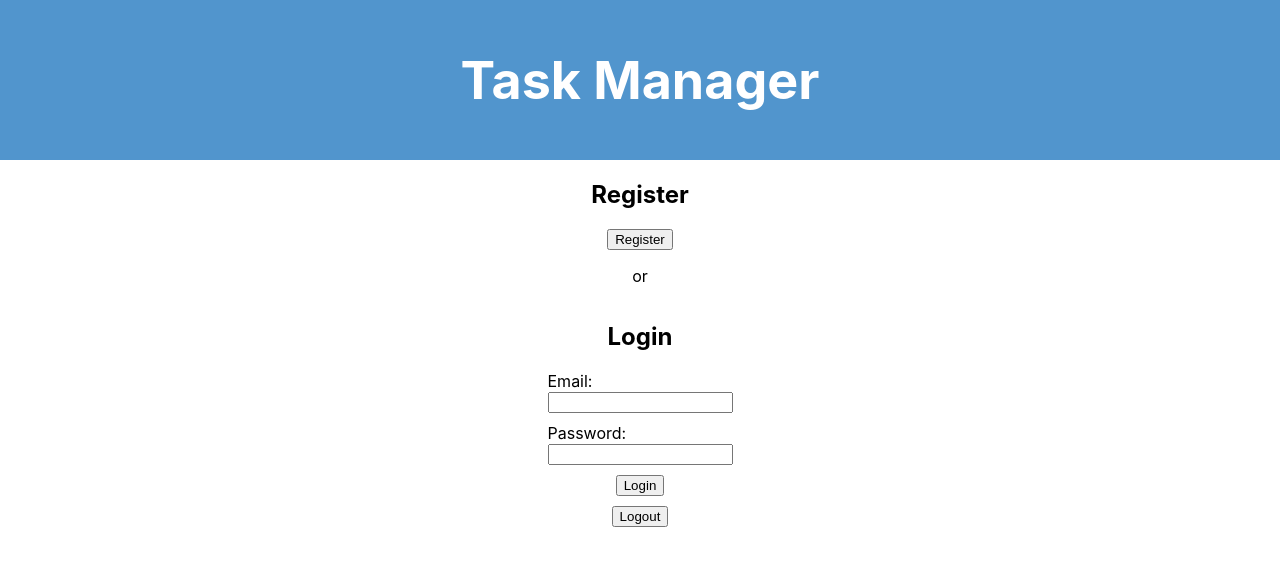
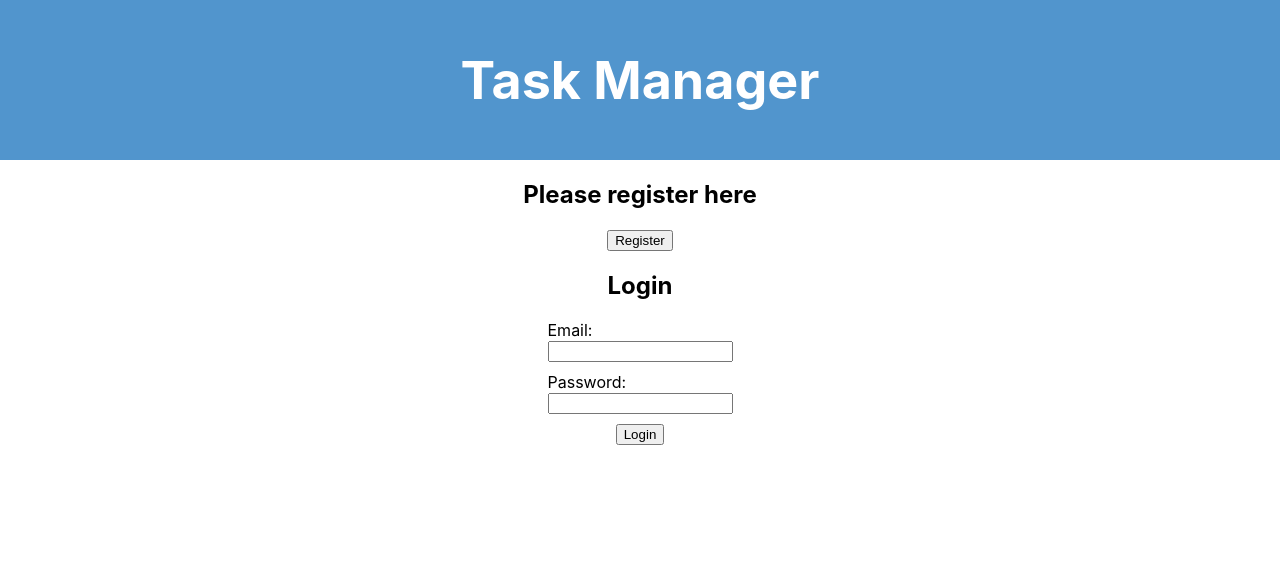
Before and after one commit to joaquimbarreto/task-manager, a React (Create React App) app in the folder client/: page / in a window 1280 px wide. Shown: the top 566 px of the page. Built offline with nearby package versions, Linux system fonts and the light colour scheme.

Commit message:
login logout workflow ok

```diff
--- a/client/src/App.js
+++ b/client/src/App.js
@@ -4,16 +4,27 @@ import NotFound from "./components/NotFound";
 import Login from "./components/Login";
 import Tasks from "./components/Tasks";
 import User from "./components/User";
+import Nav from "./components/Nav";
+import usersAPI from "./usersAPI";
 import "./App.css";
 
 import { Route, Switch, withRouter } from "react-router-dom";
 
-const App = () => {
+const App = props => {
   const [user, setUser] = useState(null);
 
-  const login = (user, token) => {
+  const login = user => {
     console.log(user);
     setUser(user);
+  };
+
+  const logout = () => {
+    const token = localStorage.getItem("token");
+    usersAPI.logout(token);
+    console.log("Logged Out");
+    localStorage.removeItem("token");
+    setUser(null);
+    props.history.push("/");
   };
 
   return (
@@ -21,6 +32,7 @@ const App = () => {
       <header className="App-header">
         <h1>Task Manager</h1>
       </header>
+      <Nav user={user} logout={logout} />
       <Switch>
         <Route
           exact
--- a/client/src/components/Login.js
+++ b/client/src/components/Login.js
@@ -2,41 +2,32 @@ import React, { useState } from "react";
 import usersAPI from "../usersAPI";
 
 const Login = props => {
-  const [user, setUser] = useState({
+  const [userInput, setUserInput] = useState({
     email: "",
     password: ""
   });
 
   const handleInputChange = event => {
     const { name, value } = event.target;
-    setUser({ ...user, [name]: value });
+    setUserInput({ ...userInput, [name]: value });
   };
 
   const handleSubmit = event => {
     event.preventDefault();
-    usersAPI.login(user).then(res => {
+    usersAPI.login(userInput).then(res => {
       if (res.error) {
         alert(res.error);
       } else {
         props.login(res.data.user);
         localStorage.removeItem("token");
         localStorage.setItem("token", res.data.token);
+        props.history.push("/user/tasks");
       }
     });
   };
 
-  const handleLogout = () => {
-    const token = localStorage.getItem("token");
-    usersAPI.logout(token);
-    console.log("Logged Out");
-    localStorage.removeItem("token");
-  };
-
   return (
     <div className="login">
-      <h2>Register</h2>
-      <button>Register</button>
-      <p>or</p>
       <h2>Login</h2>
       <form action="" method="get" className="form-login">
         <div className="form-login">
@@ -68,7 +59,6 @@ const Login = props => {
           />
         </div>
       </form>
-      <button onClick={handleLogout}>Logout</button>
     </div>
   );
 };
--- /dev/null
+++ b/client/src/components/Nav.js
@@ -0,0 +1,22 @@
+import React from "react";
+import "../App.css";
+
+const Nav = props => {
+  return (
+    <div className="nav">
+      {props.user ? (
+        <div>
+          <p>User: {props.user.name}</p>
+          <button onClick={props.logout}>Logout</button>
+        </div>
+      ) : (
+        <div>
+          <h2>Please register here</h2>
+          <button>Register</button>
+        </div>
+      )}
+    </div>
+  );
+};
+
+export default Nav;
--- a/client/src/components/Tasks.js
+++ b/client/src/components/Tasks.js
@@ -5,7 +5,8 @@ const Tasks = () => {
   const [tasks, setTasks] = useState([]);
 
   useEffect(() => {
-    tasksAPI.tasks().then(res => setTasks(res.data));
+    const token = localStorage.getItem("token");
+    tasksAPI.tasks(token).then(res => setTasks(res.data));
   }, []);
 
   return (
--- a/client/src/tasksAPI.js
+++ b/client/src/tasksAPI.js
@@ -1,15 +1,12 @@
 import axios from "axios";
 
-const token = localStorage.getItem("token");
-
-const header = {
-  headers: {
-    Authorization: "Bearer " + token
-  }
-};
-
 class tasksAPI {
-  static tasks() {
+  static tasks(token) {
+    const header = {
+      headers: {
+        Authorization: "Bearer " + token
+      }
+    };
     return axios.get("http://localhost:3001/tasks", header);
   }
 
--- a/client/src/usersAPI.js
+++ b/client/src/usersAPI.js
@@ -22,7 +22,6 @@ class usersAPI {
         Authorization: "Bearer " + token
       }
     };
-    // debugger;
     return axios.post("http://localhost:3001/users/logout", null, header2);
   }
 
```
